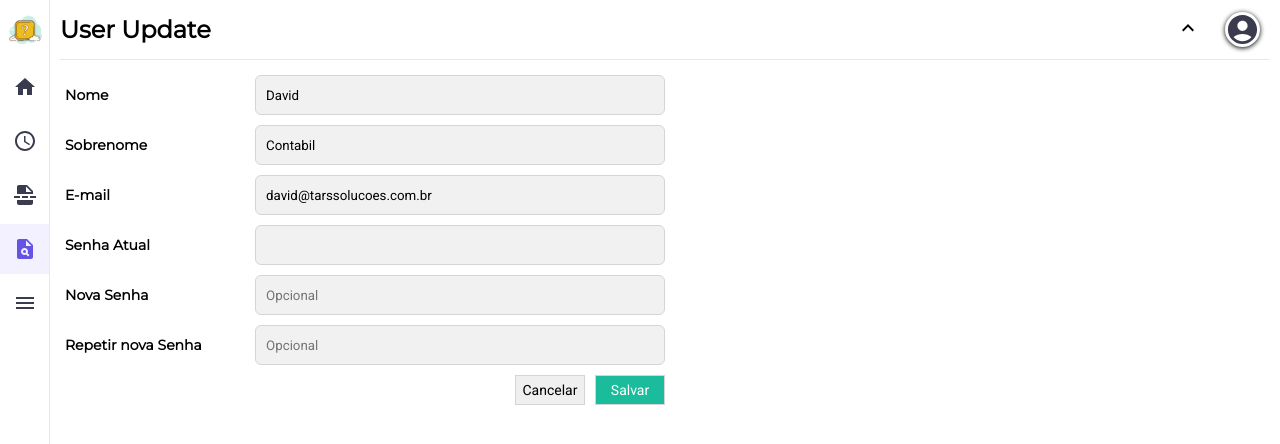
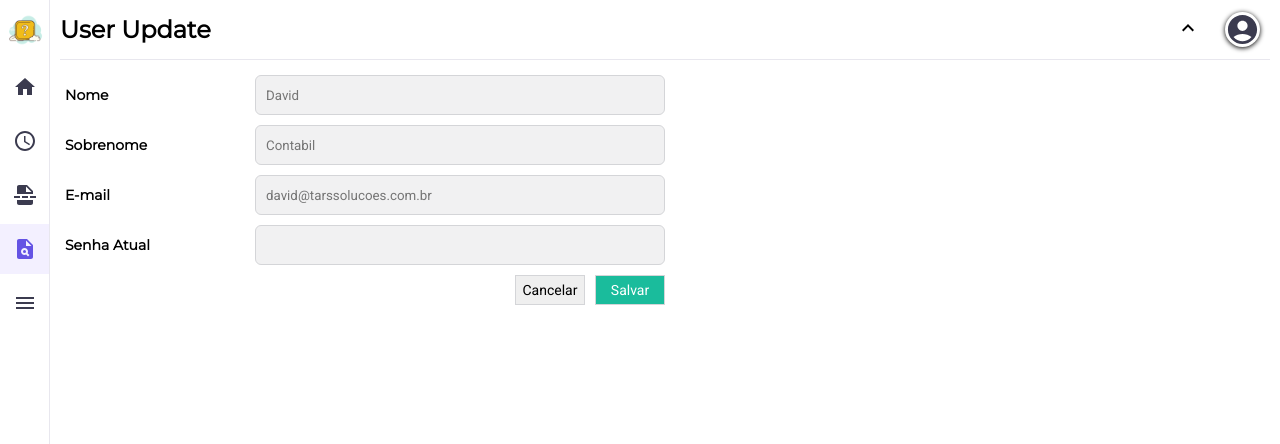
Before and after one commit to GeisielMelo/video-creator-robot, a React (Vite) app in the folder frontend/: page /user-update in a window 1280 px wide. Shown: the top 444 px of the page. Built offline with nearby package versions, Linux system fonts and the light colour scheme; sample sign-in values are in the browser's storage.

Commit message:
fix: fixed input errors

```diff
--- a/frontend/src/pages/navigation/UserUpdate.jsx
+++ b/frontend/src/pages/navigation/UserUpdate.jsx
@@ -1,4 +1,4 @@
-import React, { useState, useEffect } from "react";
+import React, { useState } from "react";
 import styled from "styled-components";
 
 const Container = styled.div`
@@ -59,56 +59,55 @@ const Container = styled.div`
 `;
 
 const AtualizarUsuario = () => {
-  const testVariables = { name: "David", lastName: "Contabil", email: "david@tarssolucoes.com.br", status: true, group: "Contabil" };
+  const testVariables = {
+    name: "David",
+    lastName: "Contabil",
+    email: "david@tarssolucoes.com.br",
+  };
 
-  const [name, setName] = useState(undefined);
-  const [lastName, setLastName] = useState(undefined);
-  const [email, setEmail] = useState(undefined);
-  const [actualPassword, setActualPassword] = useState(undefined);
-  const [password, setPassword] = useState(undefined);
-  const [repeatPassword, setRepeatPassword] = useState(undefined);
-
-  useEffect(() => {
-    if (name === undefined) setName(testVariables.name);
-    if (lastName === undefined) setLastName(testVariables.lastName);
-    if (email === undefined) setEmail(testVariables.email);
-  });
+  const [name, setName] = useState("");
+  const [lastName, setLastName] = useState("");
+  const [email, setEmail] = useState("");
+  const [actualPassword, setActualPassword] = useState("");
 
   return (
     <Container>
       <span>
         <h1>Nome</h1>
-        <input type="text" value={name} onChange={(e) => setName(e.target.value)} />
+        <input
+          type="text"
+          value={name}
+          placeholder={testVariables.name}
+          onChange={(e) => setName(e.target.value)}
+        />
       </span>
 
       <span>
         <h1>Sobrenome</h1>
-        <input type="text" value={lastName} onChange={(e) => setLastName(e.target.value)} />
+        <input
+          type="text"
+          value={lastName}
+          placeholder={testVariables.lastName}
+          onChange={(e) => setLastName(e.target.value)}
+        />
       </span>
 
       <span>
         <h1>E-mail</h1>
-        <input type="email" value={email} onChange={(e) => setEmail(e.target.value)} />
+        <input
+          type="email"
+          value={email}
+          placeholder={testVariables.email}
+          onChange={(e) => setEmail(e.target.value)}
+        />
       </span>
 
       <span>
         <h1>Senha Atual</h1>
-        <input type="password" value={actualPassword} onChange={(e) => setActualPassword(e.target.value)} />
-      </span>
-
-      <span>
-        <h1>Nova Senha</h1>
-        <input type="password" placeholder="Opcional" value={password} onChange={(e) => setPassword(e.target.value)} />
-      </span>
-
-      <span>
-        <h1>Repetir nova Senha</h1>
         <input
           type="password"
-          placeholder="Opcional"
-          value={repeatPassword}
-          disabled={repeatPassword === ""}
-          onChange={(e) => setRepeatPassword(e.target.value)}
+          value={actualPassword}
+          onChange={(e) => setActualPassword(e.target.value)}
         />
       </span>
 
```
